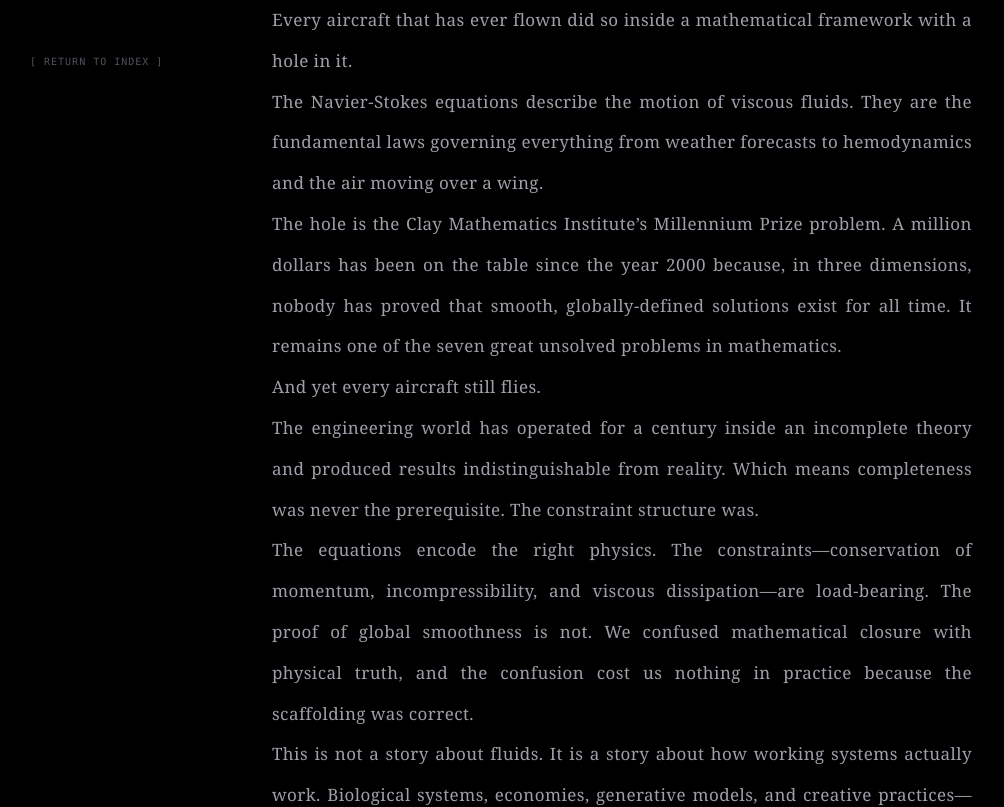
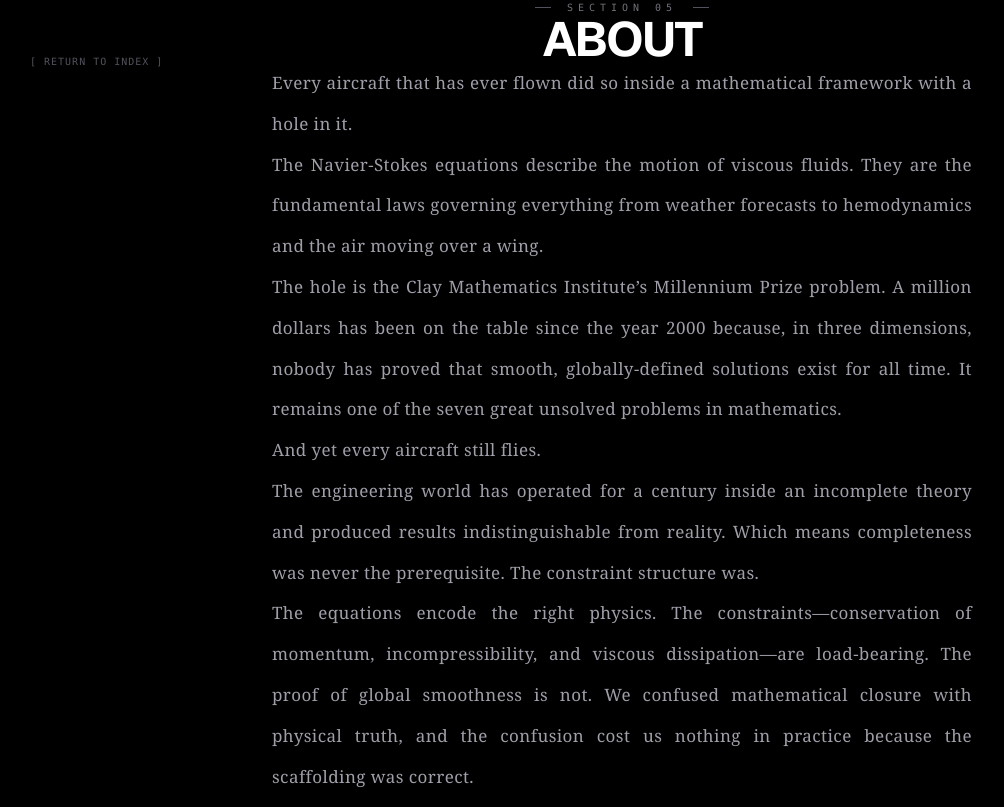
Before and after one commit to Debbussee/bsvs-portfolio, a Next.js app: page /about in a window 1280 px wide. Shown: the top 807 px of the page, without its empty margins (18-1022 px from the left). Built offline with nearby package versions, Linux system fonts and the light colour scheme.

Commit message:
Update About page styling explicitly padding and About Header

```diff
--- a/app/about/page.tsx
+++ b/app/about/page.tsx
@@ -12,7 +12,7 @@ export default function AboutPage() {
   }, []);
 
   return (
-    <div className="min-h-screen bg-black text-zinc-400 flex flex-col items-center justify-center p-8 md:p-24 selection:bg-zinc-800 selection:text-zinc-100">
+    <div className="min-h-screen bg-black text-zinc-400 flex flex-col items-center justify-start px-8 pt-[25vh] pb-24 md:px-24 selection:bg-zinc-800 selection:text-zinc-100">
       <motion.div
         initial={{ opacity: 0 }}
         animate={{ opacity: 1 }}
@@ -25,11 +25,23 @@ export default function AboutPage() {
       </motion.div>
 
       <motion.main
-        initial={{ opacity: 0, y: 10 }}
+        initial={{ opacity: 0, y: 15 }}
         animate={{ opacity: 1, y: 0 }}
-        transition={{ duration: 1.5, delay: 0.2 }}
+        transition={{ duration: 1.5, delay: 0.2, ease: [0.16, 1, 0.3, 1] }}
         className="max-w-[700px] mx-auto flex flex-col w-full"
       >
+        {/* ABOUT TITLE */}
+        <div className="mb-16 md:mb-20 flex flex-col items-center">
+          <div className="flex items-center gap-4 mb-4">
+            <div className="w-4 h-px bg-zinc-600" />
+            <span className="font-mono text-[10px] uppercase tracking-[0.5em] text-zinc-500">SECTION 05</span>
+            <div className="w-4 h-px bg-zinc-600" />
+          </div>
+          <h1 className="text-3xl md:text-5xl font-bold tracking-tighter text-white uppercase" style={{ letterSpacing: '-0.03em' }}>
+            ABOUT
+          </h1>
+        </div>
+
         <div className="space-y-8 md:space-y-10 font-serif text-[15px] md:text-[17px] leading-[2.2] md:leading-[2.4] text-zinc-400 text-justify tracking-wide font-light w-full">
           <p>
             Every aircraft that has ever flown did so inside a mathematical framework with a hole in it.
@@ -64,7 +76,7 @@ export default function AboutPage() {
         initial={{ opacity: 0 }}
         animate={{ opacity: 1 }}
         transition={{ duration: 1, delay: 0.8 }}
-        className="mt-24 md:mt-32 mb-16 flex flex-col items-center space-y-8"
+        className="mt-24 md:mt-32 flex flex-col items-center space-y-8"
       >
         <div className="w-12 h-px bg-zinc-800" />
 
```
